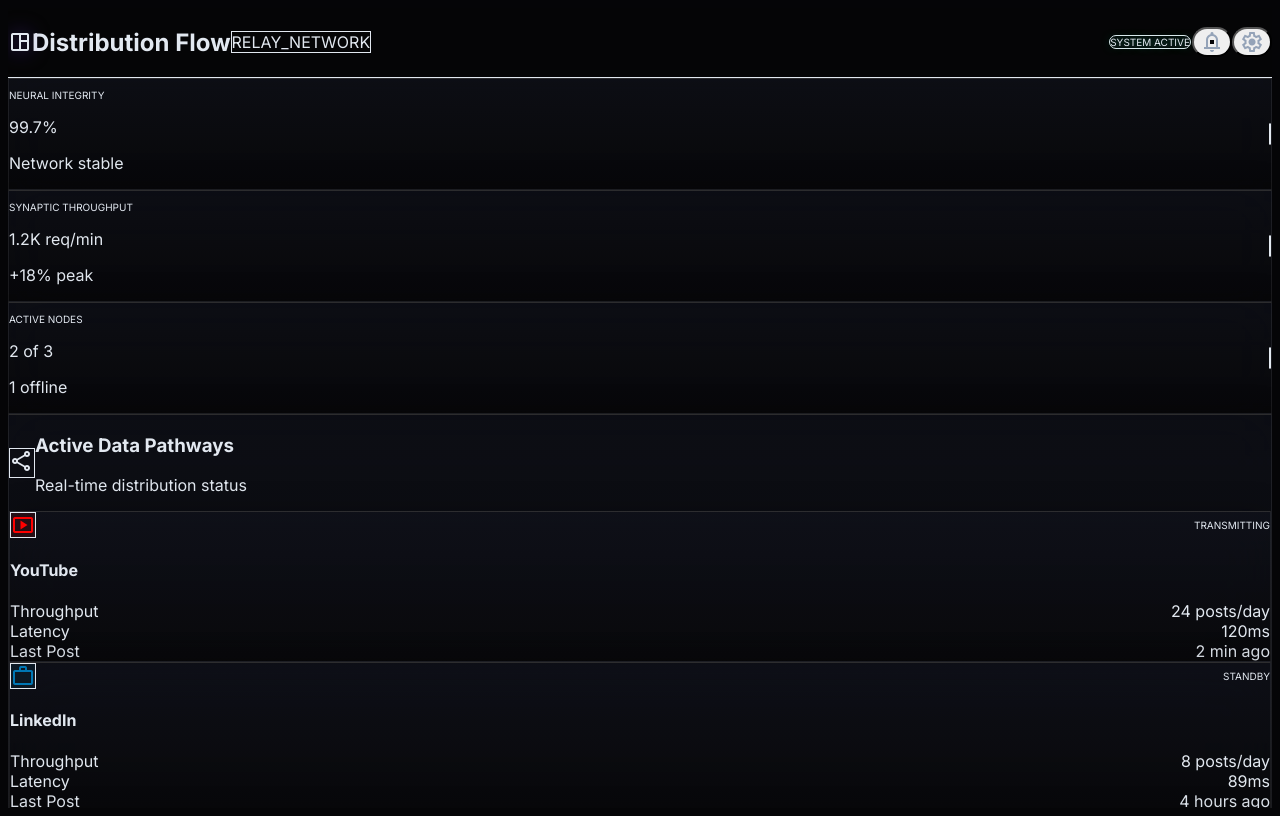
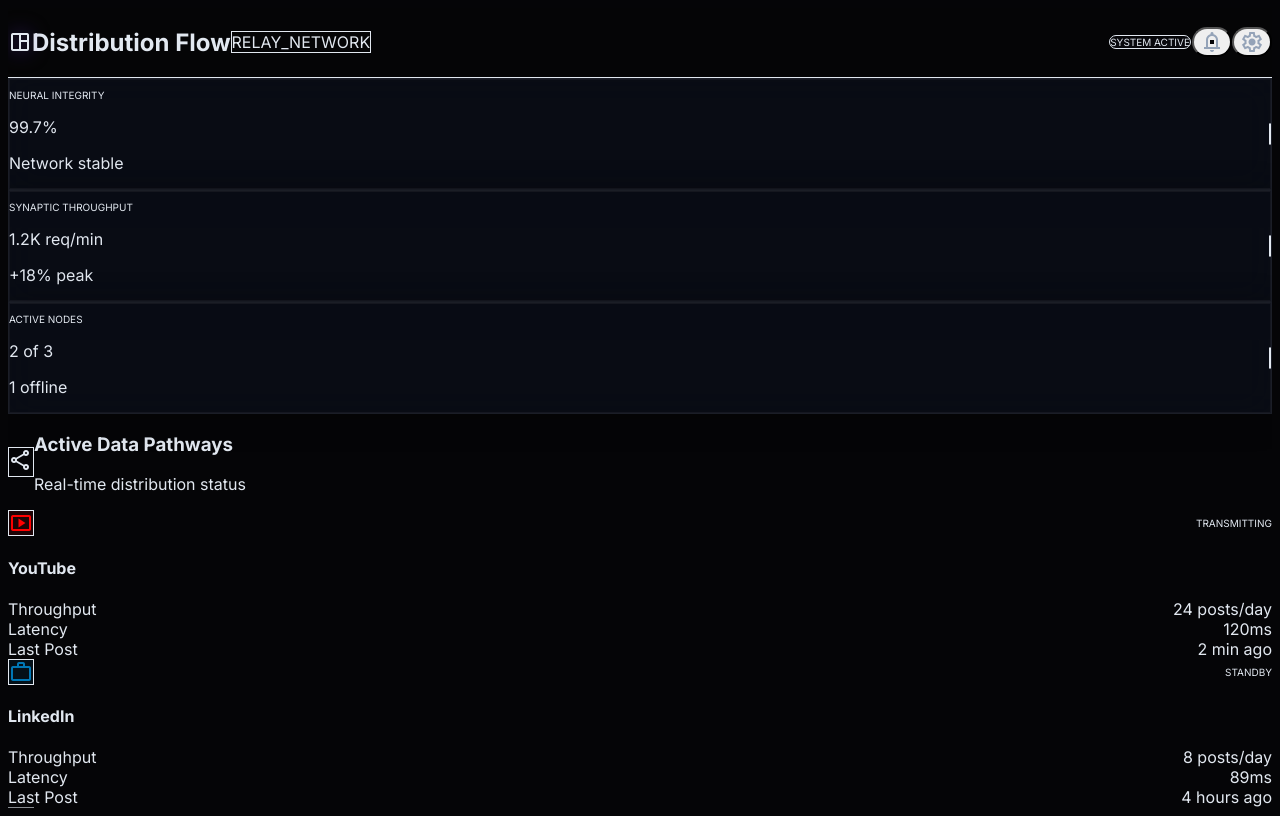
Before and after one commit to c0rreagui/synapse, a Next.js app in the folder frontend/: page /distribution in a window 1280 px wide. Built offline with nearby package versions, Linux system fonts and the light colour scheme.

Commit message:
feat: Adiciona configuração inicial do Tailwind CSS e estilos globais com temas e utilitários personalizados.

```diff
--- a/frontend/app/globals.css
+++ b/frontend/app/globals.css
@@ -3,144 +3,56 @@
 @tailwind utilities;
 
 :root {
-  --bg-deep: #050507;
+  --bg-deep: #02040a;
+  --bg-surface: #0b101b;
 }
 
 body {
   background-color: var(--bg-deep);
   color: #e2e8f0;
-  font-family: 'Inter', sans-serif;
+  font-family: 'Inter', system-ui, sans-serif;
+  overflow-x: hidden;
 }
 
 @layer utilities {
-  .synapse-grid {
+  /* BACKGROUND GRID (Essencial para o visual Stitch) */
+  .bg-grid-pattern {
     background-size: 40px 40px;
+    background-image:
+      linear-gradient(to right, rgba(255, 255, 255, 0.03) 1px, transparent 1px),
+      linear-gradient(to bottom, rgba(255, 255, 255, 0.03) 1px, transparent 1px);
     mask-image: radial-gradient(circle at center, black 40%, transparent 100%);
+    -webkit-mask-image: radial-gradient(circle at center, black 40%, transparent 100%);
   }
 
-  /* Reference Bible: Glass Panel */
-  .glass-panel {
-    background: linear-gradient(180deg, rgba(16, 18, 27, 0.7) 0%, rgba(8, 8, 10, 0.85) 100%);
-    backdrop-filter: blur(24px);
-    -webkit-backdrop-filter: blur(24px);
+  /* CARTÃO DE VIDRO HOLOGRÁFICO */
+  .stitch-card {
+    background: rgba(13, 18, 30, 0.6);
+    backdrop-filter: blur(16px);
+    -webkit-backdrop-filter: blur(16px);
     border: 1px solid rgba(255, 255, 255, 0.08);
-    border-top: 1px solid rgba(255, 255, 255, 0.15);
-    box-shadow: 0 4px 30px rgba(0, 0, 0, 0.3);
-    position: relative;
-    overflow: hidden;
-    transition: all 0.4s cubic-bezier(0.4, 0, 0.2, 1);
-  }
-
-  .glass-panel::after {
-    content: '';
-    position: absolute;
-    inset: 0;
-    background: radial-gradient(800px circle at var(--mouse-x, 50%) var(--mouse-y, 50%), rgba(255, 255, 255, 0.03), transparent 40%);
-    opacity: 0;
-    transition: opacity 0.5s;
-    pointer-events: none;
-    z-index: 1;
-  }
-
-  .glass-panel:hover::after {
-    opacity: 1;
-  }
-
-  .glass-panel:hover {
-    border-color: rgba(139, 85, 247, 0.3);
-    box-shadow: 0 0 30px rgba(139, 85, 247, 0.15), inset 0 0 20px rgba(139, 85, 247, 0.05);
-    transform: translateY(-1px);
-  }
-
-  .data-flow-line {
-    position: absolute;
-    bottom: 0;
-    left: 0;
-    height: 2px;
-    width: 100%;
-    background: linear-gradient(90deg, transparent, #00ff9d, transparent);
-    transform: translateX(-100%);
-    animation: dataFlow 3s ease-in-out infinite;
-    filter: drop-shadow(0 0 5px #00ff9d);
-  }
-
-  .radar-scan-beam {
-    background: conic-gradient(from 0deg, transparent 0deg, rgba(139, 85, 247, 0.05) 60deg, rgba(139, 85, 247, 0.3) 90deg, rgba(255, 255, 255, 0.5) 90.1deg, transparent 90.5deg);
-    border-radius: 50%;
-    filter: drop-shadow(0 0 10px rgba(139, 85, 247, 0.5));
-  }
-
-  .nav-item-active {
-    background: linear-gradient(90deg, rgba(139, 85, 247, 0.15) 0%, rgba(139, 85, 247, 0) 100%);
-    border-left: 2px solid #8b55f7;
-  }
-
-  .neon-text {
-    text-shadow: 0 0 10px rgba(0, 255, 157, 0.5);
-  }
-
-  .connection-line {
-    stroke-dasharray: 4;
-    animation: dash 30s linear infinite;
-  }
-
-  /* Stitch Card (Manual Duplication of Glass Panel for Legacy Compatibility) */
-  .stitch-card {
-    background: linear-gradient(180deg, rgba(16, 18, 27, 0.7) 0%, rgba(8, 8, 10, 0.85) 100%);
-    backdrop-filter: blur(24px);
-    -webkit-backdrop-filter: blur(24px);
-    border: 1px solid rgba(255, 255, 255, 0.08);
-    border-top: 1px solid rgba(255, 255, 255, 0.15);
-    box-shadow: 0 4px 30px rgba(0, 0, 0, 0.3);
-    position: relative;
-    overflow: hidden;
-    transition: all 0.4s cubic-bezier(0.4, 0, 0.2, 1);
-  }
-
-  .stitch-card::after {
-    content: '';
-    position: absolute;
-    inset: 0;
-    background: radial-gradient(800px circle at var(--mouse-x, 50%) var(--mouse-y, 50%), rgba(255, 255, 255, 0.03), transparent 40%);
-    opacity: 0;
-    transition: opacity 0.5s;
-    pointer-events: none;
-    z-index: 1;
-  }
-
-  .stitch-card:hover::after {
-    opacity: 1;
+    box-shadow:
+      0 4px 30px rgba(0, 0, 0, 0.3),
+      inset 0 0 0 1px rgba(255, 255, 255, 0.05);
+    transition: all 0.3s cubic-bezier(0.4, 0, 0.2, 1);
   }
 
   .stitch-card:hover {
-    border-color: rgba(139, 85, 247, 0.3);
-    box-shadow: 0 0 30px rgba(139, 85, 247, 0.15), inset 0 0 20px rgba(139, 85, 247, 0.05);
-    transform: translateY(-1px);
+    border-color: rgba(6, 182, 212, 0.3); /* Cyan Glow */
+    box-shadow:
+      0 0 20px rgba(6, 182, 212, 0.1),
+      inset 0 0 0 1px rgba(255, 255, 255, 0.1);
+    transform: translateY(-2px);
   }
 
+  /* TEXTO NEON */
+  .text-glow {
+    text-shadow: 0 0 12px rgba(6, 182, 212, 0.6);
+  }
 
+  /* SCROLLBAR FUTURISTA */
+  ::-webkit-scrollbar { width: 6px; }
+  ::-webkit-scrollbar-track { background: #02040a; }
+  ::-webkit-scrollbar-thumb { background: #1e293b; border-radius: 3px; }
+  ::-webkit-scrollbar-thumb:hover { background: #06b6d4; }
 }
-
-/* Scrollbar (Ref Bible) */
-::-webkit-scrollbar {
-  width: 4px;
-}
-
-::-webkit-scrollbar-track {
-  background: transparent;
-}
-
-::-webkit-scrollbar-thumb {
-  background: #2d2440;
-  border-radius: 3px;
-}
-
-::-webkit-scrollbar-thumb:hover {
-  background: #8b55f7;
-}
-
-@keyframes dash {
-  to {
-    stroke-dashoffset: -1000;
-  }
-}
--- a/frontend/tailwind.config.ts
+++ b/frontend/tailwind.config.ts
@@ -1,7 +1,6 @@
 import type { Config } from "tailwindcss";
 
-const config: Config = {
-    darkMode: "class",
+export default {
     content: [
         "./pages/**/*.{js,ts,jsx,tsx,mdx}",
         "./components/**/*.{js,ts,jsx,tsx,mdx}",
@@ -10,52 +9,25 @@
     theme: {
         extend: {
             colors: {
-                background: "#050507", // The Bible's Background
-                primary: "#8b55f7",
-                "primary-dark": "#6d42c3",
-                secondary: "#3b82f6",
-                "background-dark": "#050507",
-                "surface-dark": "#0a0a0e",
-                "border-dark": "rgba(255, 255, 255, 0.08)",
-                success: "#00ff9d",
-                warning: "#fa6c38",
-                idle: "#fbbf24",
-            },
-            fontFamily: {
-                display: ["Inter", "sans-serif"],
-                mono: ["JetBrains Mono", "monospace"],
+                synapse: {
+                    bg: "#02040a",
+                    surface: "#0b101b",
+                    border: "#1e293b",
+                    primary: "#06b6d4",
+                    secondary: "#8b5cf6",
+                    success: "#10b981",
+                    text: "#e2e8f0",
+                    muted: "#64748b",
+                }
             },
             backgroundImage: {
-                'synapse-gradient': 'radial-gradient(circle at 50% -20%, rgba(139, 85, 247, 0.25), transparent 70%)',
-                'grid-pattern': 'linear-gradient(to right, rgba(255,255,255,0.03) 1px, transparent 1px), linear-gradient(to bottom, rgba(255,255,255,0.03) 1px, transparent 1px)',
+                'glow-radial': "radial-gradient(circle at center, rgba(6, 182, 212, 0.15) 0%, transparent 70%)",
             },
             animation: {
-                'pulse-slow': 'pulse 4s cubic-bezier(0.4, 0, 0.6, 1) infinite',
-                'radar-ping': 'ping 2s cubic-bezier(0, 0, 0.2, 1) infinite',
-                'scan-rotate': 'spin 8s linear infinite',
-                'data-flow': 'dataFlow 2s linear infinite',
-                'float': 'float 6s ease-in-out infinite',
-                'float-delayed': 'float 6s ease-in-out 3s infinite',
-                'glow-pulse': 'glowPulse 3s ease-in-out infinite',
-                'spin-slow': 'spin 12s linear infinite',
-                'reverse-spin': 'spin 15s linear infinite reverse',
-            },
-            keyframes: {
-                dataFlow: {
-                    '0%': { transform: 'translateX(-100%)' },
-                    '100%': { transform: 'translateX(200%)' },
-                },
-                float: {
-                    '0%, 100%': { transform: 'translateY(0)' },
-                    '50%': { transform: 'translateY(-10px)' },
-                },
-                glowPulse: {
-                    '0%, 100%': { boxShadow: '0 0 10px rgba(139, 85, 247, 0.2)' },
-                    '50%': { boxShadow: '0 0 25px rgba(139, 85, 247, 0.6)' },
-                }
+                'spin-slow': 'spin 8s linear infinite',
+                'pulse-fast': 'pulse 1.5s cubic-bezier(0.4, 0, 0.6, 1) infinite',
             }
         },
     },
     plugins: [],
-};
-export default config;
+} satisfies Config;
```
